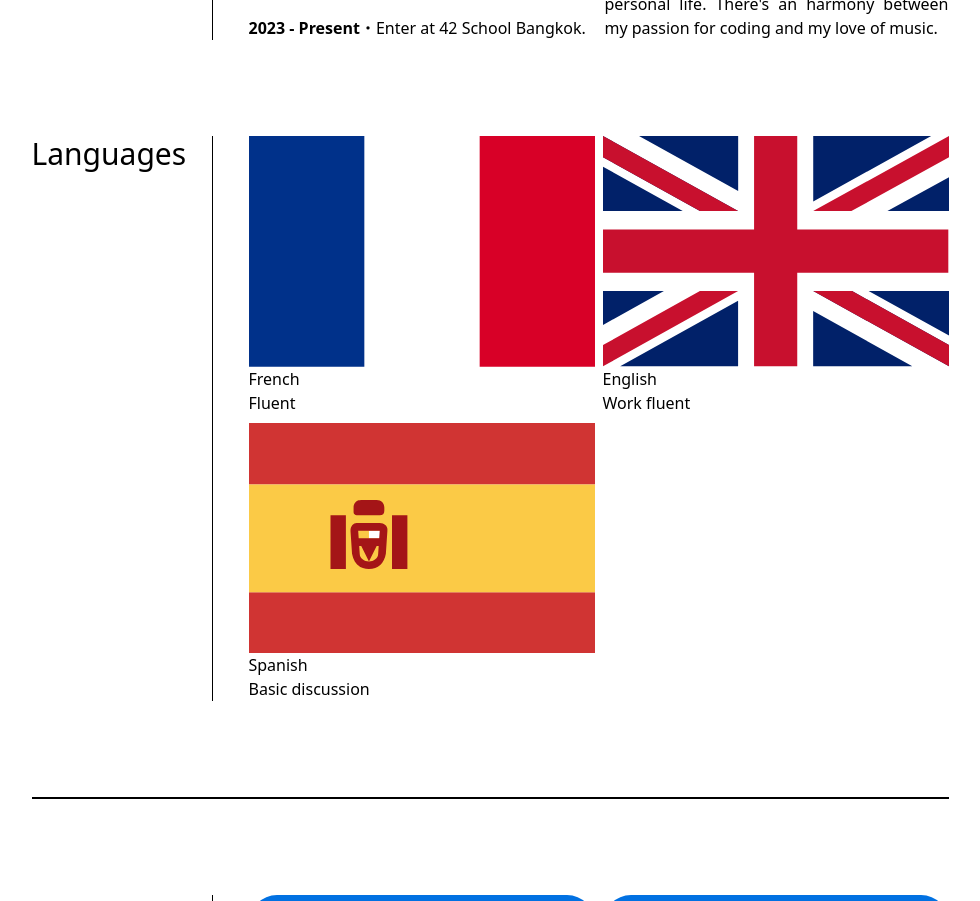
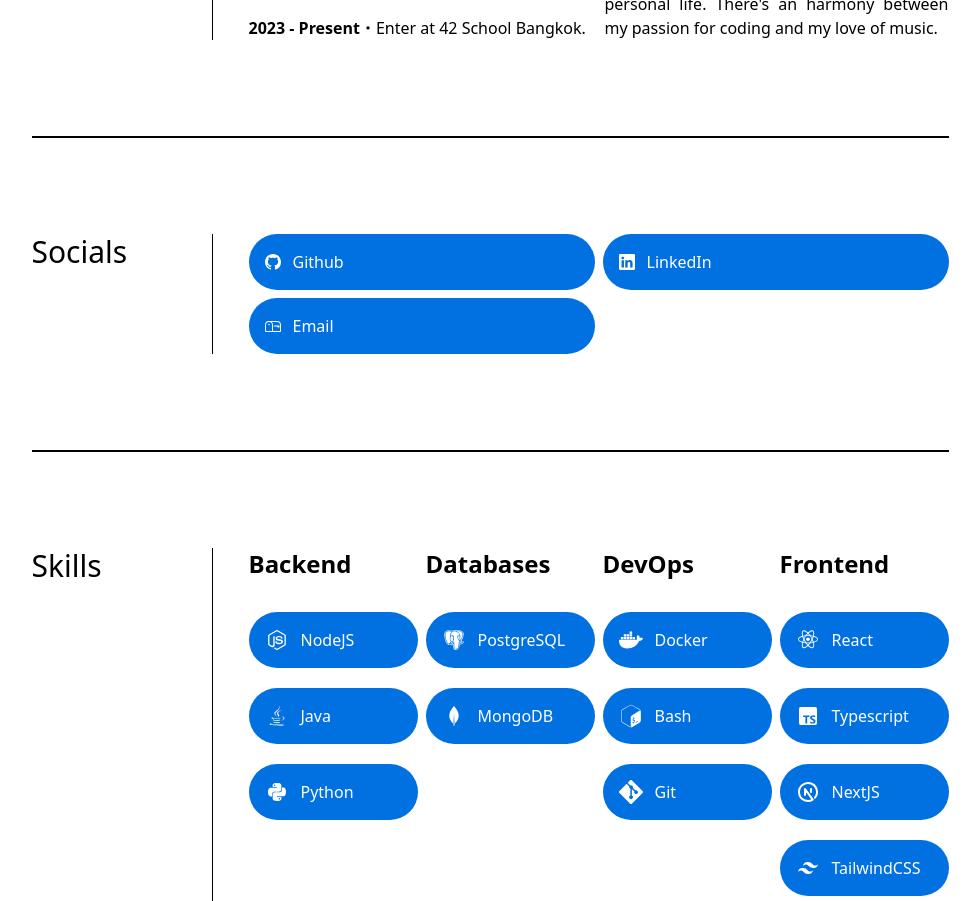
Before and after one commit to UgolinOlle/portfolio-v1, a Next.js app: page /about in a window 1280 px wide. Shown: the part 640-1541 px from the top of the page, without its empty margins (150-1130 px from the left). Built offline with nearby package versions, Linux system fonts and the light colour scheme.

Commit message:
fix: remove languages

```diff
--- a/pages/about.tsx
+++ b/pages/about.tsx
@@ -2,12 +2,7 @@
 import { Section } from "@/components/ui/Section";
 import { Transition } from "@/components/Transition";
 import { Title } from "@/components/ui/Title";
-import {
-	categorizedSkills,
-	links,
-	feedbacks,
-	languages,
-} from "@/utils/data/about";
+import { categorizedSkills, links, feedbacks } from "@/utils/data/about";
 
 export default function About() {
 	const sortedCategories = Object.keys(categorizedSkills).sort();
@@ -89,26 +84,6 @@
 							</div>
 						</Section>
 					</div>
-					<Section heading="Languages">
-						<ul className="flex-grow grid grid-cols-1 lg:grid-cols-2 gap-2 animated-list">
-							{languages.map((language) => (
-								<li
-									key={language.label}
-									className="transition-opacity  col-span-1"
-								>
-									<p className="text-primary">
-										<span className="w-[50px] h-[50px]">
-											{language.icon}
-										</span>{" "}
-										{language.label}
-									</p>
-									<span className="text-secondary">
-										{language.level}
-									</span>
-								</li>
-							))}
-						</ul>
-					</Section>
 					<div className="border border-t-[0.5px] border-secondary"></div>
 					<Section heading="Socials">
 						<ul className="flex-grow grid grid-cols-1 lg:grid-cols-2 gap-2 animated-list">
--- a/utils/data/about.tsx
+++ b/utils/data/about.tsx
@@ -14,7 +14,6 @@
 } from "react-icons/bi";
 import { FaDocker } from "react-icons/fa";
 import { VscTerminalBash } from "react-icons/vsc";
-import { ES, FR, GB } from "country-flag-icons/react/3x2";
 
 import { CategorizedSkills } from "@/utils/interfaces/about";
 
@@ -76,21 +75,3 @@
 		author: "Abdessalem Abaidi",
 	},
 ];
-
-export const languages = [
-	{
-		label: "French",
-		level: "Fluent",
-		icon: <FR />,
-	},
-	{
-		label: "English",
-		level: "Work fluent",
-		icon: <GB />,
-	},
-	{
-		label: "Spanish",
-		level: "Basic discussion",
-		icon: <ES />,
-	},
-];
```
